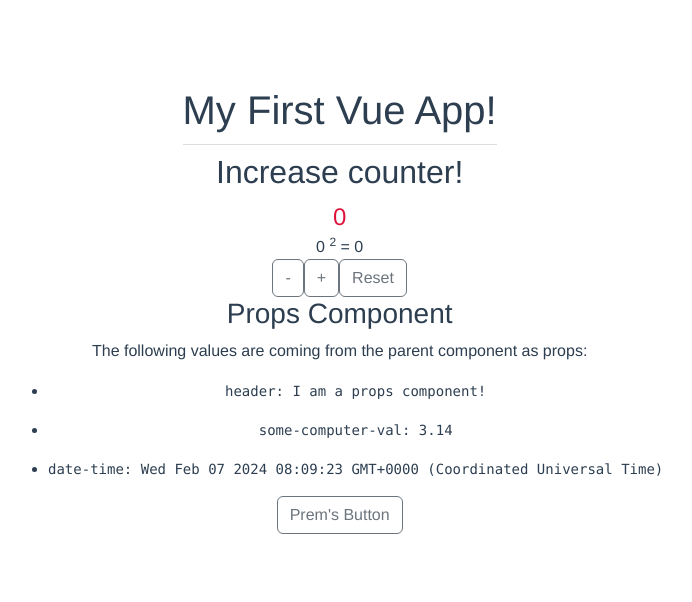
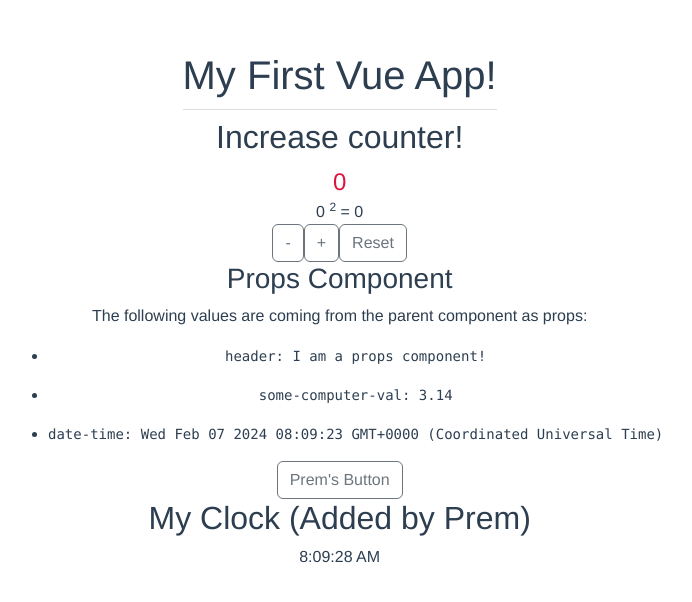
Before and after one commit to kapilpundit/vue-cli-app, a Vue app: page /about in a window 1280 px wide. Shown: the part 120-722 px from the top of the page, without its empty margins (16-708 px from the left). Built offline with nearby package versions, Linux system fonts and the light colour scheme.

Commit message:
My first Clock Component commited

```diff
--- a/src/App.vue
+++ b/src/App.vue
@@ -16,6 +16,8 @@
 
     <ButtonComponent display-text="Prem's Button" />
 
+    <ClockComponent></ClockComponent>
+
     <!-- <input type="text" ref="name" />
     <button @click="handleClick">Click Me</button> -->
 
@@ -28,6 +30,7 @@ import SquaredComponent from './components/SquaredComponent.vue';
 import ButtonControlsComponent from './components/ButtonControlsComponent.vue';
 import PropsComponent from "./components/PropsComponent.vue";
 import ButtonComponent from './components/Button.vue'
+import ClockComponent from "./components/ClockComponent.vue";
 
 export default {
   name: 'App',
@@ -36,8 +39,9 @@ export default {
     SquaredComponent,
     ButtonControlsComponent,
     PropsComponent,
-    ButtonComponent
-  },
+    ButtonComponent,
+    ClockComponent,
+},
   data() {
     return {
       title: 'My First Vue App!',
--- /dev/null
+++ b/src/components/ClockComponent.vue
@@ -0,0 +1,45 @@
+<template>
+    <div>
+        <h2>{{ title }}</h2>
+
+        <div> {{ currentTime }} </div>
+    </div>
+</template>
+
+<script>
+
+import { ref, onMounted, onUnmounted } from 'vue';
+
+export default{
+    name:"ClockComponent",
+    data() {
+        return {
+            title:"My Clock (Added by Prem)"
+        }
+    },
+    setup() {
+        const currentTime = ref(new Date().toLocaleTimeString());
+
+        const updateTime = () => {
+            currentTime.value = new Date().toLocaleTimeString();
+        };
+
+        // Update the time every second
+        const intervalId = setInterval(updateTime, 1000);
+
+        onMounted(() => {
+            // Update the time immediately when the component is mounted
+            updateTime();
+        });
+
+        onUnmounted(() => {
+            // Clear the interval when the component is unmounted
+            clearInterval(intervalId);
+        });
+
+        return {
+            currentTime
+        };
+    }
+}
+</script>
```
